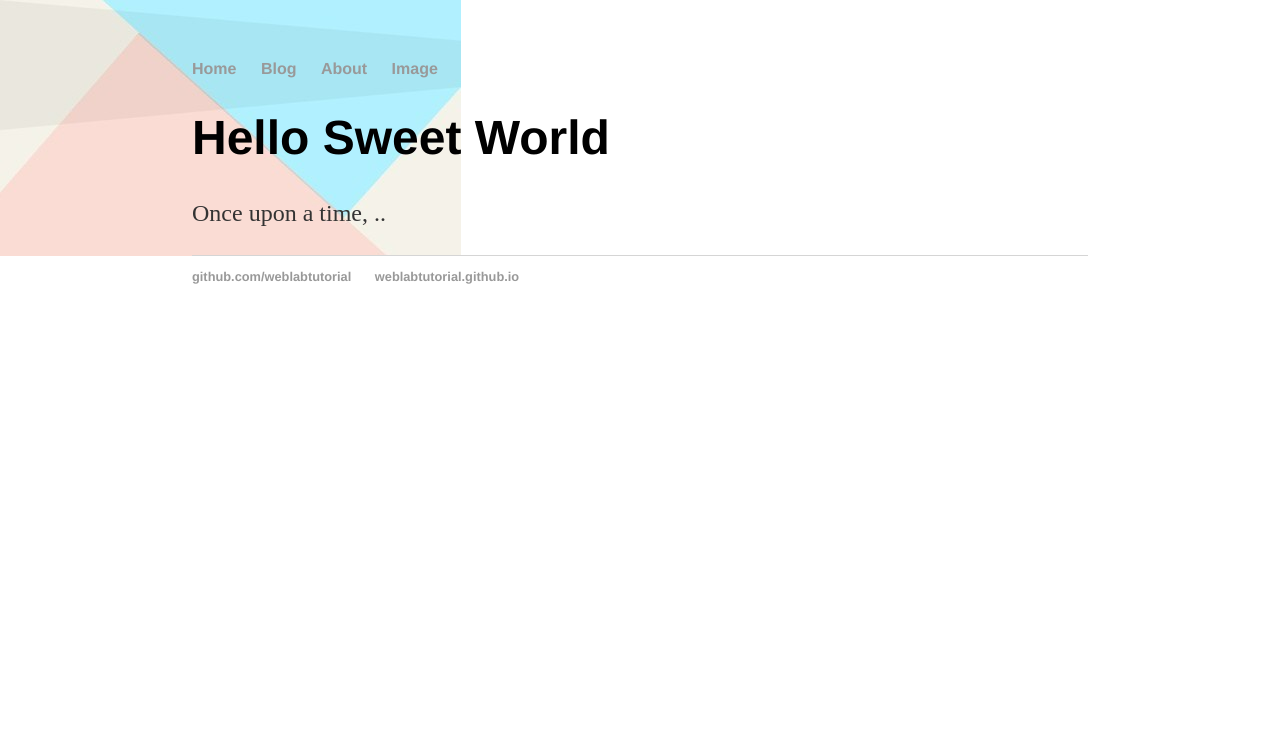
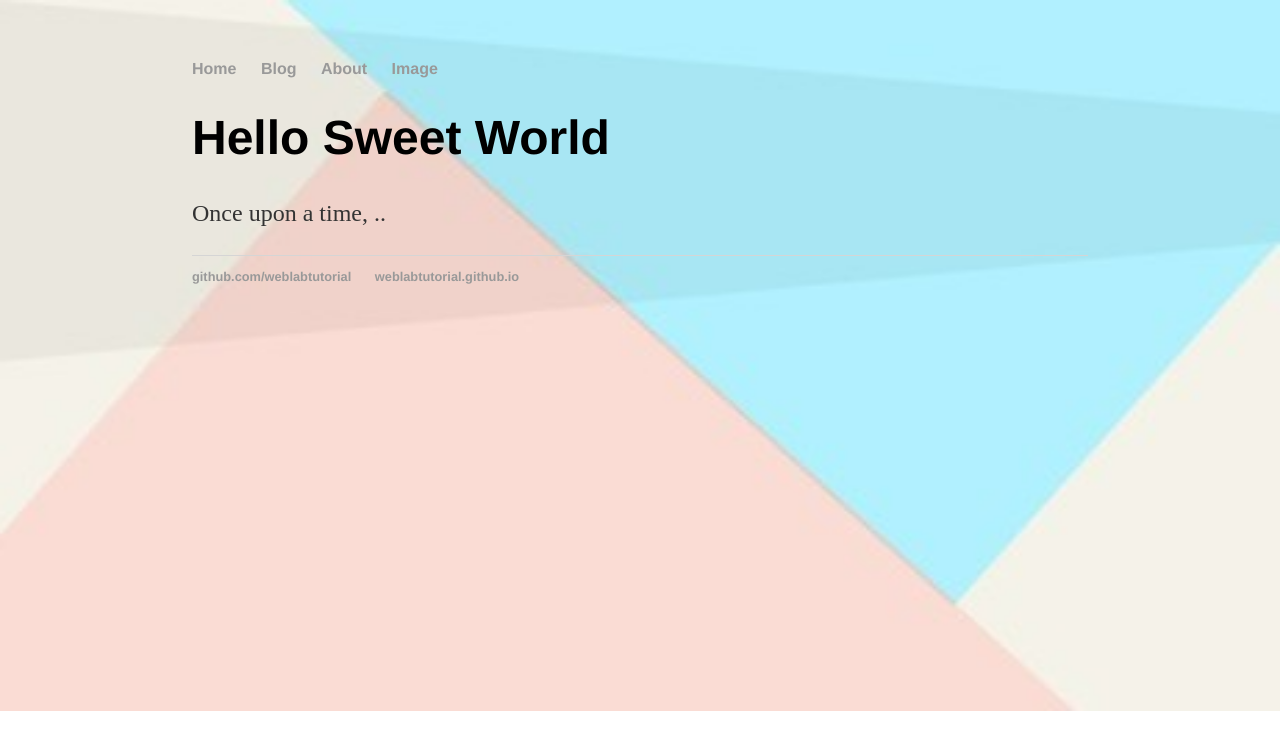
Before and after one commit to Kanaga2004/Kanaga2004.github.io, a Jekyll site: the page built from index.html, in a window 1280 px wide. Shown: the top 750 px of the page. Built offline with Jekyll 4.4.1, drawn with Linux system fonts in a browser that asks for light colours.

Commit message:
Update main.css

```diff
--- a/css/main.css
+++ b/css/main.css
@@ -1,8 +1,9 @@
 body {
  margin: 60px auto;
  width: 70%;
- background-image: url("newbackground.jpg");
+ background-image: url("/images/newbackground.jpg");
  background-repeat: no-repeat;
+ background-size: cover;
 }
 h1 {
  font-size: 3em;
```
